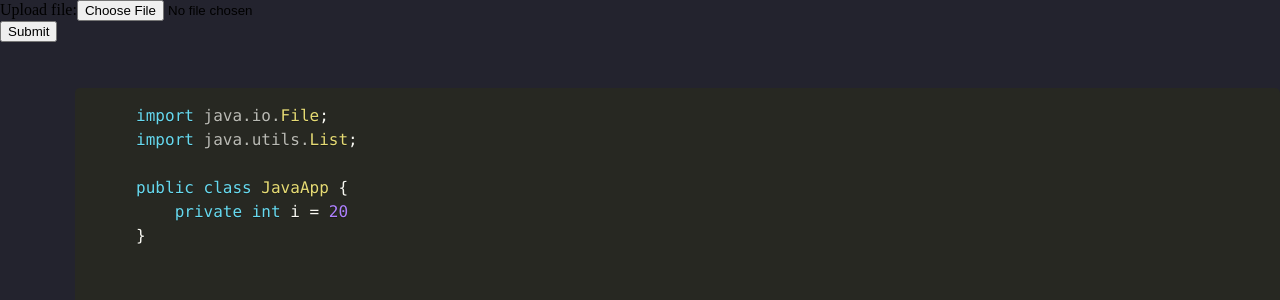
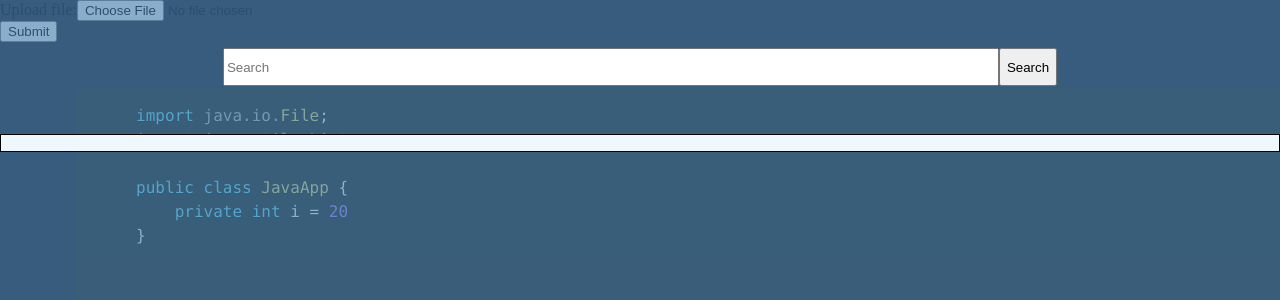
Before and after one commit to elvisdsz/javafind, a React (Create React App) app: page / in a window 1280 px wide. Shown: the top 300 px of the page. Built offline with nearby package versions, Linux system fonts and the light colour scheme.

Commit message:
Add search panel overlay

```diff
--- a/src/App.css
+++ b/src/App.css
@@ -96,3 +96,36 @@ body {
   box-sizing: border-box;
   /*height: 100%;*/
 }
+
+.search-container {
+  position: fixed;
+  top: 0;
+  left: 0;
+  right: 0;
+  bottom: 0;
+  z-index: 10;
+  background-color: rgb(70, 130, 180, 0.6);
+}
+
+.search-box {
+  display: flex;
+  justify-content: center;
+  width: 100%;
+  padding: 3rem 0;
+  /*filter: blur(8px);
+  -webkit-filter: blur(8px);*/
+}
+
+.search-input {
+  width: 100%;
+  max-width: 60vw;
+  height: 2rem;
+}
+
+.search-btn {
+}
+
+.search-result {
+  border: 1px solid black;
+  background-color: aliceblue;
+}
--- a/src/components/Home.tsx
+++ b/src/components/Home.tsx
@@ -2,6 +2,7 @@ import React, { useState } from 'react';
 import CodeWindow from './CodeWindow';
 import FileUpload from './FileUpload';
 import FolderTree from './FolderTree';
+import SearchPanel from './SearchPanel';
 
 function Home() {
 
@@ -24,6 +25,7 @@ function Home() {
 
     return (
     <div className="main">
+        <SearchPanel/>
         <div className="header">
         {mainFile == null?<FileUpload onUpload={onFileUpdate}/>:<h1 style={{color:'honeydew', padding:'0 5rem'}}>JavaFind</h1>}
         </div>
--- /dev/null
+++ b/src/components/SearchPanel.tsx
@@ -0,0 +1,44 @@
+import React, { useState } from 'react';
+
+interface SearchResult {
+    groupId: string,
+    artifactId: string,
+    version: string,
+    classifier: string,
+    fileExtension: string
+}
+
+const SearchPanel = () => {
+
+    const [query, setQuery] = useState<String>("");
+
+    const[searchResults, setSearchResults] = useState<SearchResult[]>();
+
+    const searchApi = () => {
+        console.log("Searching for query="+query);
+        fetch("http://localhost:8080/searcha?q="+query)
+            .then(res => res.json())
+            .then(
+                (result:SearchResult[]) => { console.log(result); setSearchResults(result); },
+                (error) => {console.log("Error Occurred: "+error)}
+            );
+    }
+
+    return (
+        <div className="search-container">
+            <div className="search-box">
+                <input className="search-input" type="text" placeholder="Search" onChange={e => setQuery(e.target.value)}/>
+                <input className="search-btn" type="submit" value="Search" onClick={searchApi} />
+            </div>
+            <div className="search-result">
+                <ul>
+                {searchResults?.map( res => {
+                    return <li>{res.groupId} {res.artifactId} {res.version}</li>
+                })}
+                </ul>
+            </div>
+        </div>
+    );
+}
+
+export default SearchPanel;
```
